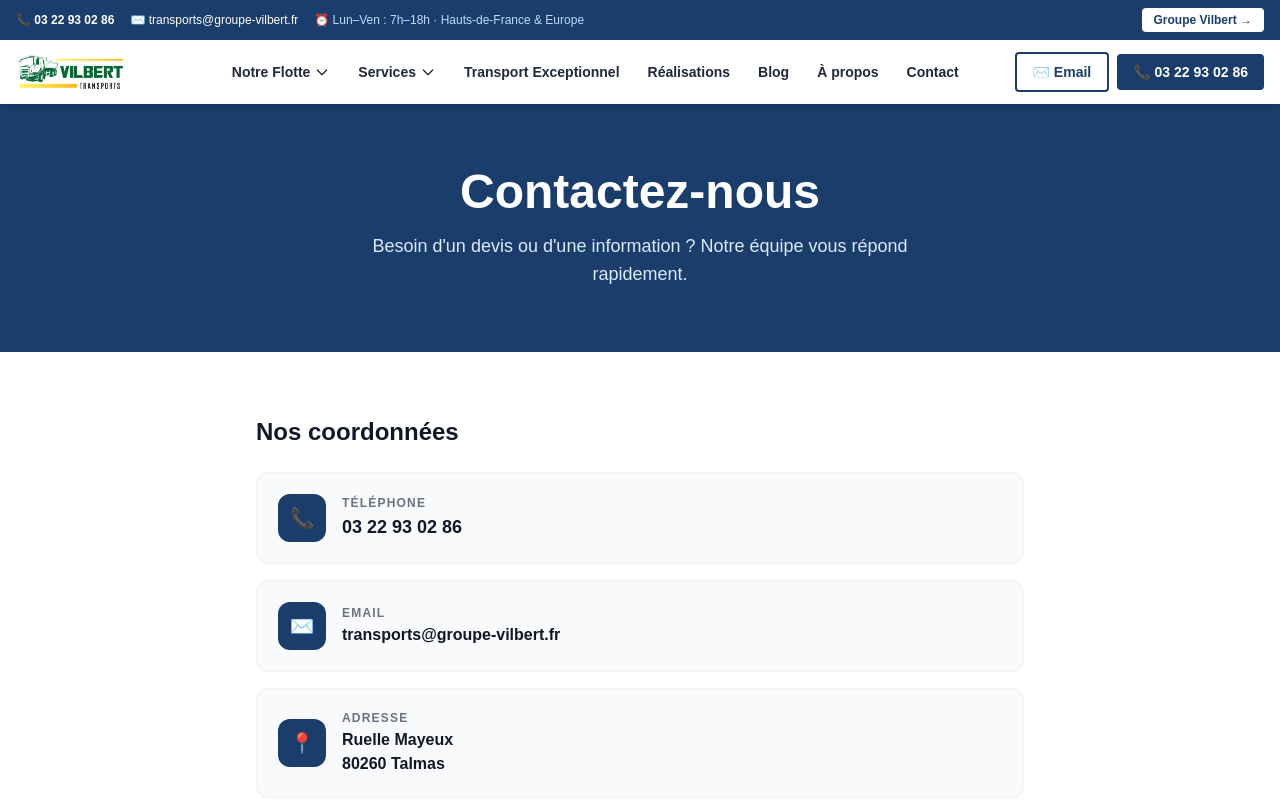
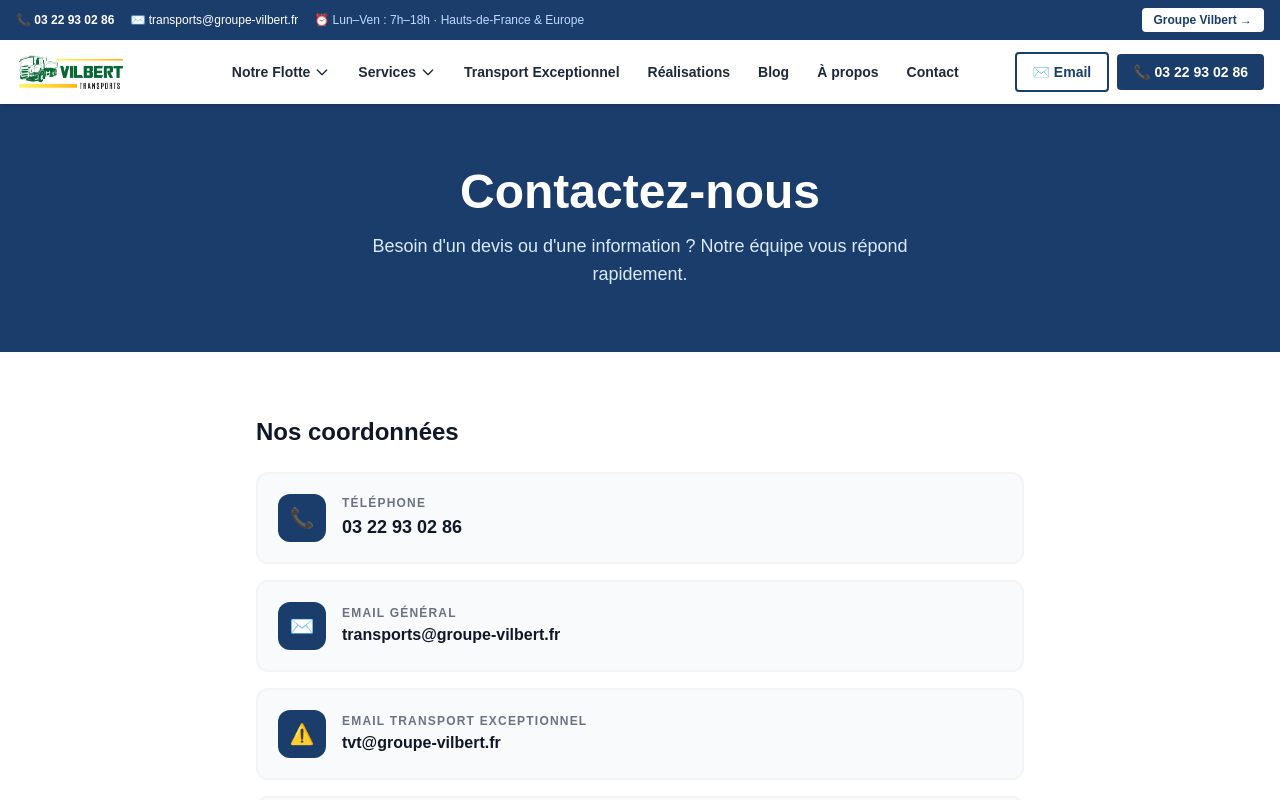
Before and after one commit to damienleras-sudo/vilbert-transports, a Next.js app: page /contact in a window 1280 px wide. Shown: the top 800 px of the page. Built offline with nearby package versions, Linux system fonts and the light colour scheme.

Commit message:
Add tvt@ email for transport exceptionnel on contact page

```diff
--- a/app/contact/page.tsx
+++ b/app/contact/page.tsx
@@ -55,10 +55,27 @@
                 </div>
                 <div>
                   <div className="text-xs font-black text-gray-500 uppercase tracking-widest mb-0.5">
-                    Email
+                    Email général
                   </div>
                   <div className="font-black text-gray-900 group-hover:text-[#1a3d6b] transition-colors">
                     transports@groupe-vilbert.fr
+                  </div>
+                </div>
+              </a>
+
+              <a
+                href="mailto:tvt@groupe-vilbert.fr"
+                className="flex items-center gap-4 p-5 bg-gray-50 rounded-xl border-2 border-gray-100 hover:border-[#1a3d6b] transition-colors group"
+              >
+                <div className="bg-[#1a3d6b] text-white w-12 h-12 rounded-xl flex items-center justify-center text-xl flex-shrink-0">
+                  ⚠️
+                </div>
+                <div>
+                  <div className="text-xs font-black text-gray-500 uppercase tracking-widest mb-0.5">
+                    Email transport exceptionnel
+                  </div>
+                  <div className="font-black text-gray-900 group-hover:text-[#1a3d6b] transition-colors">
+                    tvt@groupe-vilbert.fr
                   </div>
                 </div>
               </a>
```
